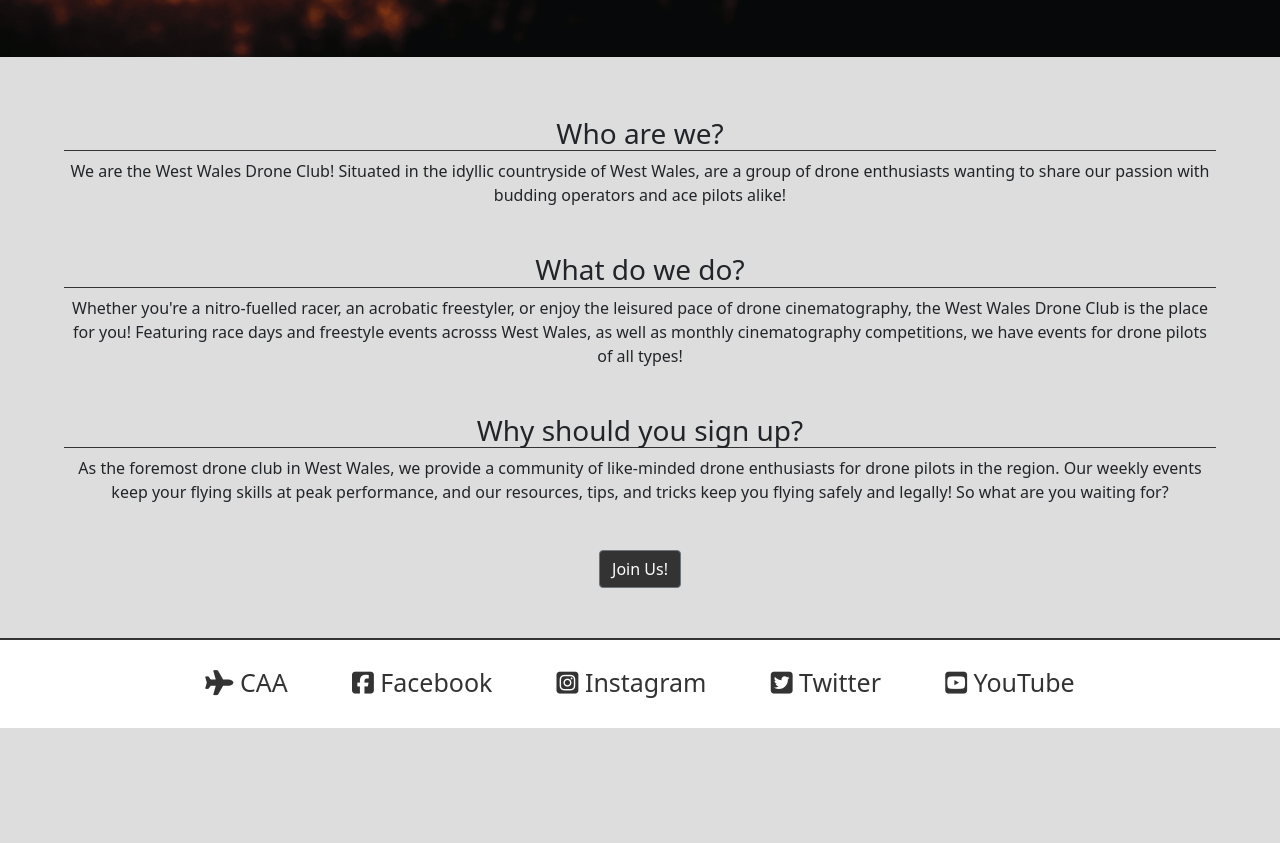
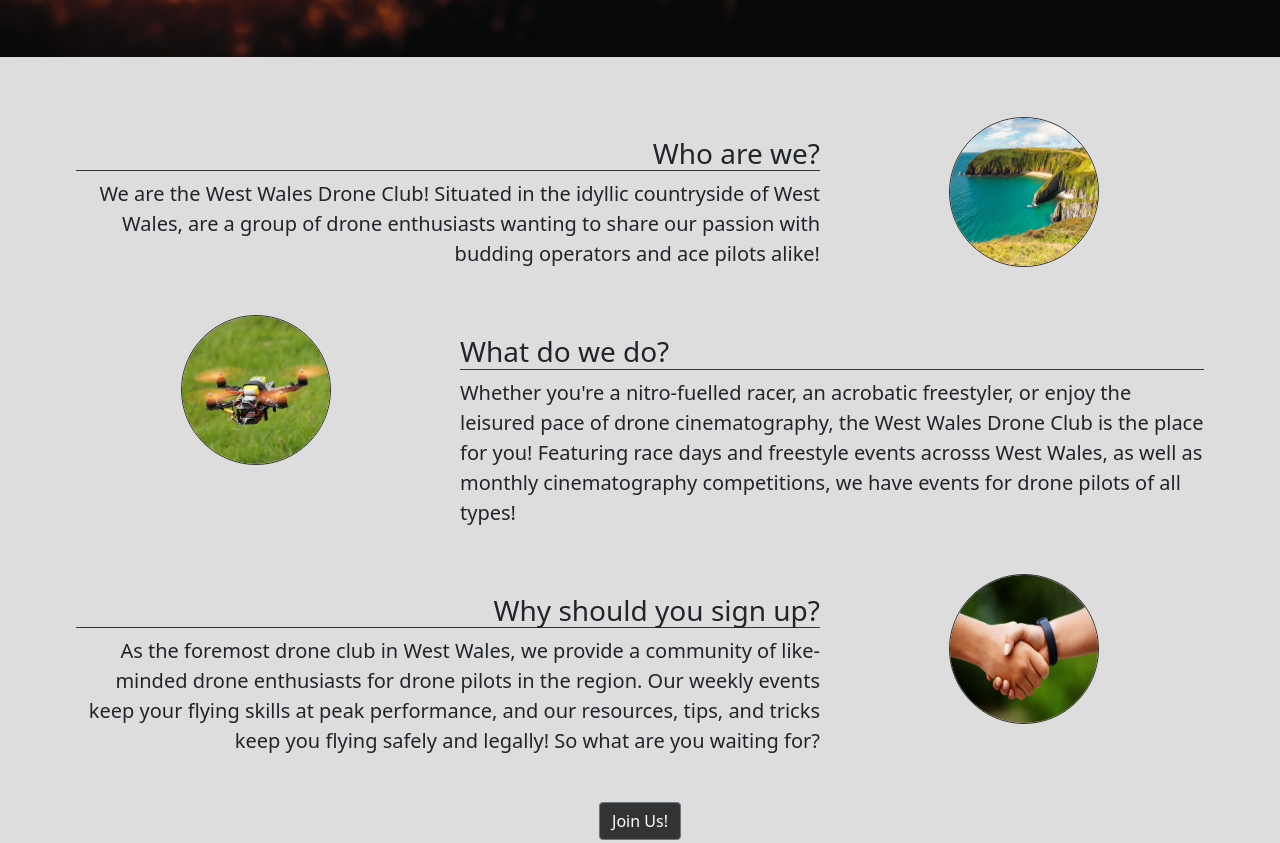
Before and after one commit to j-white94/User-Centric-Frontend-Development-Milestone-Project, a plain HTML site: page index.html in a window 1280 px wide. Shown: the part 460-1303 px from the top of the page. Before the commit the page ends 1189 px from the top, so only its background shows below. Drawn offline with nearby package versions, Linux system fonts and the light colour scheme.

Commit message:
Add images to about section of index.html and style

```diff
--- a/assets/css/style.css
+++ b/assets/css/style.css
@@ -68,6 +68,7 @@ nav a:hover, .active {
 .about h3 {
     border-bottom: 1px solid #333333;
     width: auto;
+    margin-top: 20px;
 }
 
 .about p {
@@ -80,6 +81,22 @@ nav a:hover, .active {
 
 .btn-secondary-bg-color {
     background-color: #333333;
+}
+
+.about p {
+    font-size: 20px;
+}
+
+.who-txt {
+    text-align: right;
+}
+
+.what-txt {
+    text-align: left;
+}
+
+.why-txt {
+    text-align: right;
 }
 
 /* ---------------------------- Events */
@@ -243,6 +260,13 @@ footer a:hover {
     margin: 4px;
 }
 
+#wales-img {
+    height: 150px;
+    width: 150px;
+    border: 1px solid #333333;
+    border-radius: 50%;
+}
+
 .drone-images {
     width: 100%;
     height: auto;
@@ -255,6 +279,10 @@ footer a:hover {
 
 .center-image {
     text-align: center;
+}
+
+.about-img {
+    margin-bottom: 20px;
 }
 
 /* ---------------------------- Media Queries */
@@ -296,8 +324,8 @@ footer a:hover {
         text-align: center;
     }
 
-    .about p {
-        margin-bottom: 0;
+    .who-txt, .what-txt, .why-txt {
+        text-align: center;
     }
 
     #page-spacing-top, #page-spacing-middle {
--- a/index.html
+++ b/index.html
@@ -56,12 +56,41 @@
     <div class="container" id="page-spacing-middle"></div>
     <!-- /Page spacing -->
     <section class="about">
+        <div class="container-fluid">
+            <div class="row">
+                <div class="col-lg-8 who-txt">
                     <h3>Who are we?</h3>
                     <p>We are the West Wales Drone Club! Situated in the idyllic countryside of West Wales, are a group of drone enthusiasts wanting to share our passion with budding operators and ace pilots alike!</p>
+                </div>
+                <div class="col-lg-4">
+                    <div class="wales-img-container">
+                        <img src="assets/images/wales.jpg" alt="Picture of Welsh coastal cliffs" class="about-img" id="wales-img">
+                    </div>
+                </div>
+            </div>
+            <div class="row">
+                <div class="col-lg-8 what-txt order-lg-2">
                     <h3>What do we do?</h3>
                     <p>Whether you're a nitro-fuelled racer, an acrobatic freestyler, or enjoy the leisured pace of drone cinematography, the West Wales Drone Club is the place for you! Featuring race days and freestyle events acrosss West Wales, as well as monthly cinematography competitions, we have events for drone pilots of all types!</p>
+                </div>
+                <div class="col-lg-4 order-lg-1">
+                    <div class="wales-img-container">
+                        <img src="assets/images/racing-drone.jpg" alt="Picture of a racing drone in flight" class="about-img" id="wales-img">
+                    </div>
+                </div>
+            </div>
+            <div class="row">
+                <div class="col-lg-8 why-txt">
                     <h3>Why should you sign up?</h3>
                     <p>As the foremost drone club in West Wales, we provide a community of like-minded drone enthusiasts for drone pilots in the region. Our weekly events keep your flying skills at peak performance, and our resources, tips, and tricks keep you flying safely and legally! So what are you waiting for?</p>
+                </div>
+                <div class="col-lg-4">
+                    <div class="wales-img-container">
+                        <img src="assets/images/handshake.jpg" alt="Picture of a handshake" class="about-img" id="wales-img">
+                    </div>
+                </div>
+            </div>
+        </div>
         <div class="container-fluid" id="join-button-container">
             <a href="join.html"><button type="button" class="btn btn-secondary btn-secondary-bg-color" id="join-button">Join Us!</button></a>
         </div>
```
Also changed, not shown: assets/images/handshake.jpg (added), assets/images/racing-drone.jpg (added), assets/images/wales.jpg (added). Lines whose indentation alone changed are shown as unchanged.
